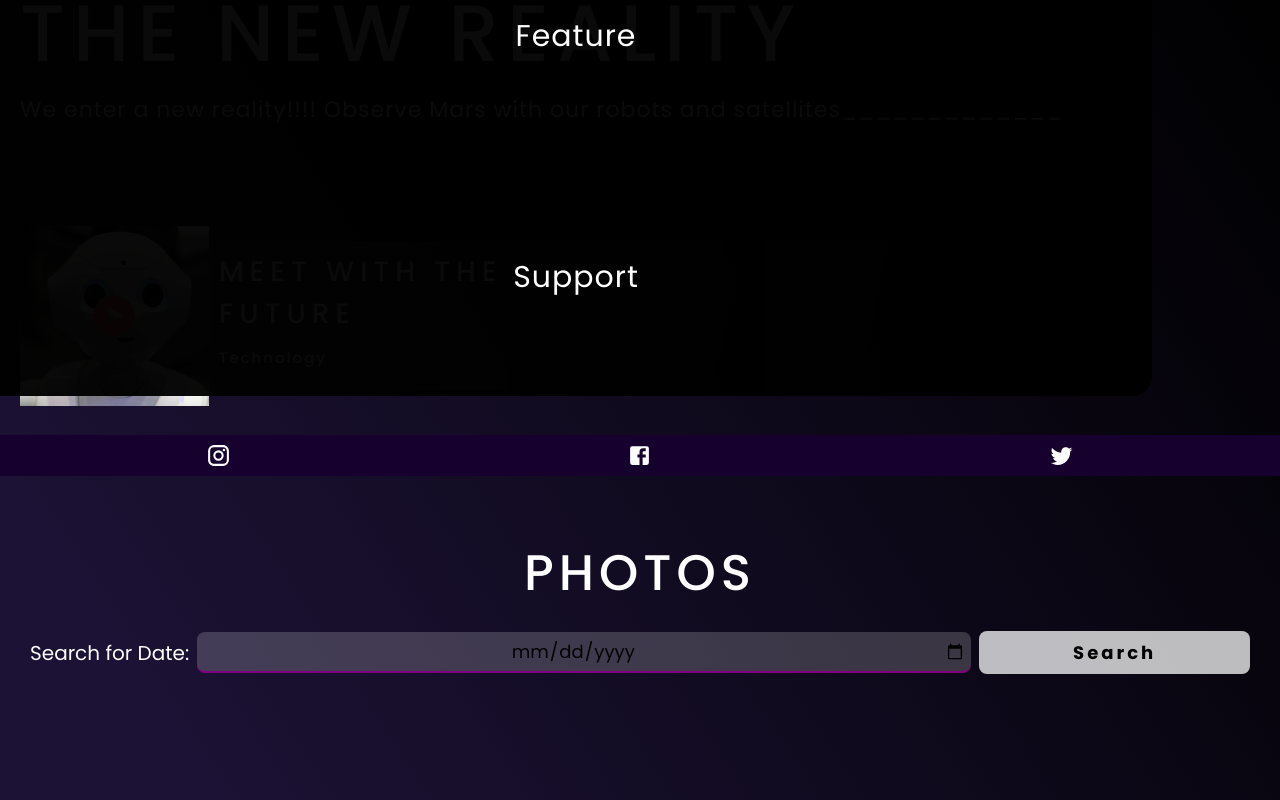
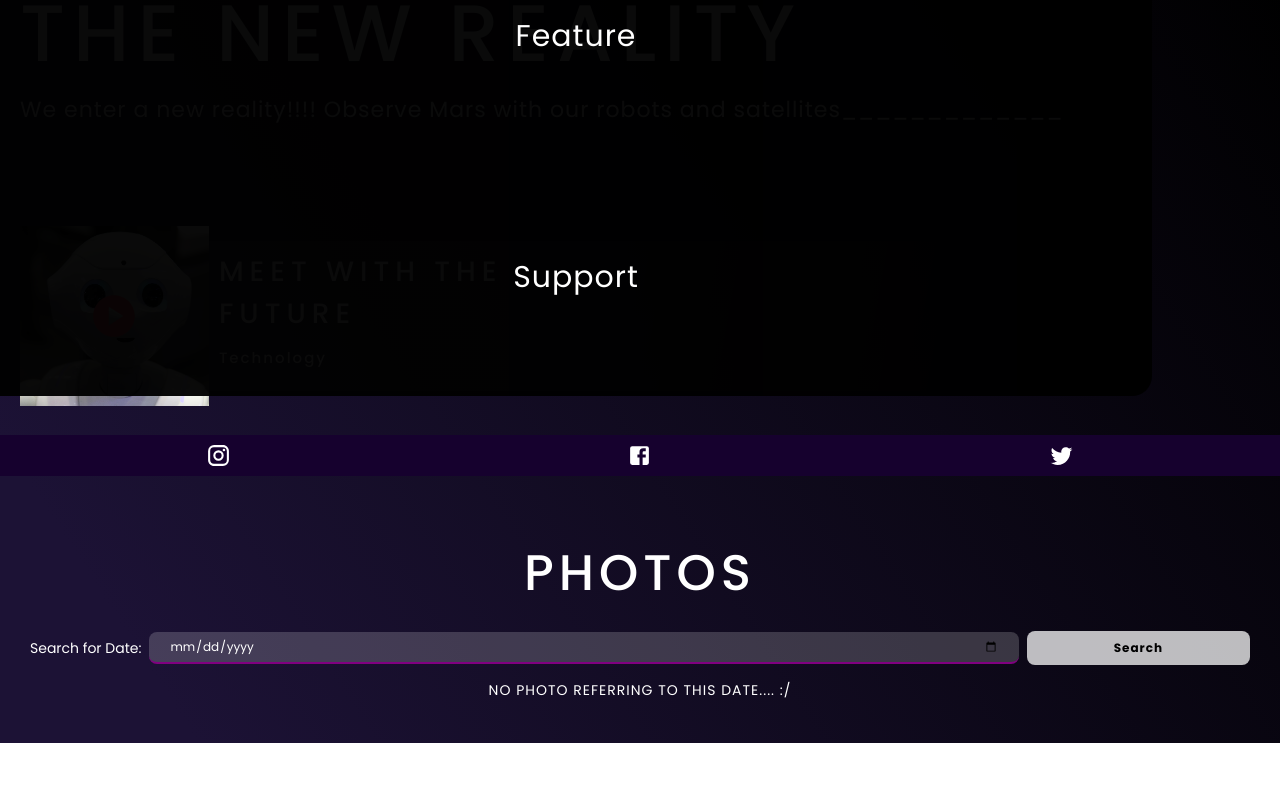
Before and after one commit to anastaciom/layout-reactJS, a React (Create React App) app: page / in a window 1280 px wide. Shown: the part 324-1124 px from the top of the page. After the commit the page ends 1067 px from the top, so only its background shows below. Built offline with nearby package versions, Linux system fonts and the light colour scheme.

Commit message:
style(style): improved responsiveness and utilization of loading and alerting components

```diff
--- a/src/components/AreaPhotos/Alerts.jsx
+++ b/src/components/AreaPhotos/Alerts.jsx
@@ -1,18 +1,19 @@
 import React from "react";
-
+import CircularProgress from '@mui/material/CircularProgress';
 export function LoadingAlert() {
   return (
-    <span>
-      <h1>LOADING</h1>
+    <span id="loadingAlert" className="alerts">
+      Loading...
+      <CircularProgress color="inherit" size={30}/>
     </span>
   );
 }
 
 export function ErrorAlert() {
-  return <span>Select some date, before searching!!</span>;
+  return <span id="errorAlert">Incorrect date!</span>;
 }
 
 
 export function PhotoNotFoundAlert() {
-    return <span>Photo not found</span>;
+    return <span id="photoNotFoundAlert" className="alerts">No photo referring to this date.... :/</span>;
   }
--- a/src/components/AreaPhotos/GridPhotos.jsx
+++ b/src/components/AreaPhotos/GridPhotos.jsx
@@ -7,10 +7,9 @@ export default function GridPhotos() {
 
   const renderPhotos = () => {
     if (state.loading) {
-      if (state.photos.length === 0) {
-        return <PhotoNotFoundAlert />;
-      }
       return <LoadingAlert />;
+    } if (state.photos.length === 0) {
+      return <PhotoNotFoundAlert />;
     }
     return state.photos.map((photo, index) => {
       return <Photos key={index} photo={photo} index={index} />;
--- a/src/components/AreaPhotos/style.css
+++ b/src/components/AreaPhotos/style.css
@@ -24,15 +24,15 @@
 }
 
 #searchPhotos input {
-  padding: 5px;
-  flex: 3;
+  padding: 5px 20px 5px 20px;
+  flex: 4;
   outline: none;
   border: none;
   font-size: 18px;
-  text-align: center;
   background-color: rgba(255, 255, 255, 0.185);
   border-bottom: 2px purple solid;
   border-radius: 8px;
+  color: #fff;
 }
 #searchPhotos label {
   font-size: 20px;
@@ -49,7 +49,21 @@
   letter-spacing: 3px;
   background-color: rgba(255, 255, 255, 0.733);
 }
-
+.alerts {
+  width: 100%;
+  height: 50px;
+  position: absolute;
+  display: flex;
+  align-items: center;
+  justify-content: center;
+  font-size: 20px;
+  text-transform: uppercase;
+  letter-spacing: 2px;
+}
+#errorAlert {
+  font-size: 20px;
+  color: red;
+}
 .gridPhotos {
   width: 100%;
   height: auto;
@@ -178,6 +192,12 @@
     font-size: 16px;
   }
 
+  .alerts {
+    font-size: 17px;
+  }
+  #errorAlert {
+    font-size: 20px;
+  }
   .gridPhotos {
     grid-template-areas:
       "p0 p1 p2"
@@ -208,13 +228,20 @@
   #searchPhotos {
     gap: 5px;
   }
+  .alerts {
+    font-size: 12px;
+    letter-spacing: 1px;
+  }
+  #errorAlert {
+    font-size: 15px;
+  }
 
   #searchPhotos input {
     font-size: 12px;
     text-align: start;
   }
   #searchPhotos label {
-    font-size: 14px;
+    display: none;
   }
 
   #searchPhotos button {
@@ -295,15 +322,24 @@
     padding: 30px;
   }
 
+  .alerts {
+    font-size: 14px;
+    letter-spacing: 2px;
+  }
+  #errorAlert {
+    font-size: 15px;
+  }
+
   #searchPhotos input {
-    font-size: 16px;
+    font-size: 12px;
   }
   #searchPhotos label {
-    font-size: 18px;
+    font-size: 13px;
   }
 
   #searchPhotos button {
-    font-size: 16px;
+    font-size: 13px;
+    letter-spacing: 1px;
   }
 
   .gridPhotos {
@@ -347,7 +383,7 @@
 
 @media (min-width: 768px) and (max-width: 1280px) {
   .gridPhotos {
-    gap: 8px;
+    gap: 4px;
     grid-template-areas:
       "p0 p1"
       "p2 p3"
@@ -382,4 +418,31 @@
     top: 15px;
     left: 15px;
   }
+  .boxPhoto {
+    width: 350px;
+    height: 350px;
+  }
+
+  .alerts {
+    font-size: 14px;
+    letter-spacing: 1px;
+    height: 10px;
+  }
+  #errorAlert {
+    font-size: 14px;
+  }
+
+  #searchPhotos input {
+    font-size: 12px;
+  }
+  #searchPhotos label {
+    font-size: 14px;
+  }
+
+  #searchPhotos button {
+    font-size: 12px;
+
+    padding: 8px;
+    letter-spacing: 1px;
+  }
 }
--- a/src/components/Loading/index.jsx
+++ b/src/components/Loading/index.jsx
@@ -39,7 +39,7 @@ export default function Loading({ loading }) {
           <LinearProgress
             variant="determinate"
             value={progressBar}
-            color="secondary"
+            color="inherit"
             id="linearProgress"
           />
           <h5>{progressBar}%</h5>
```
